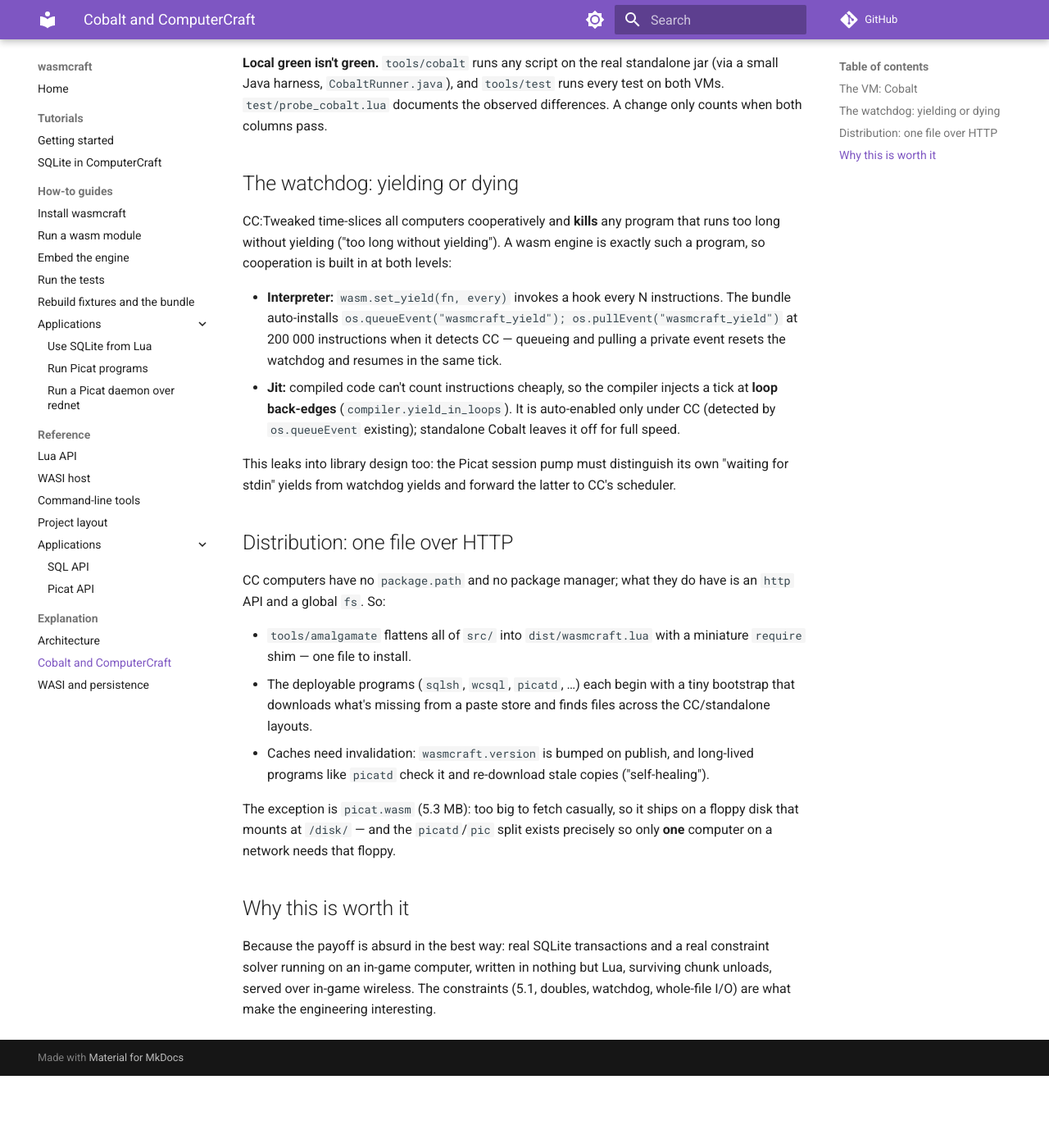
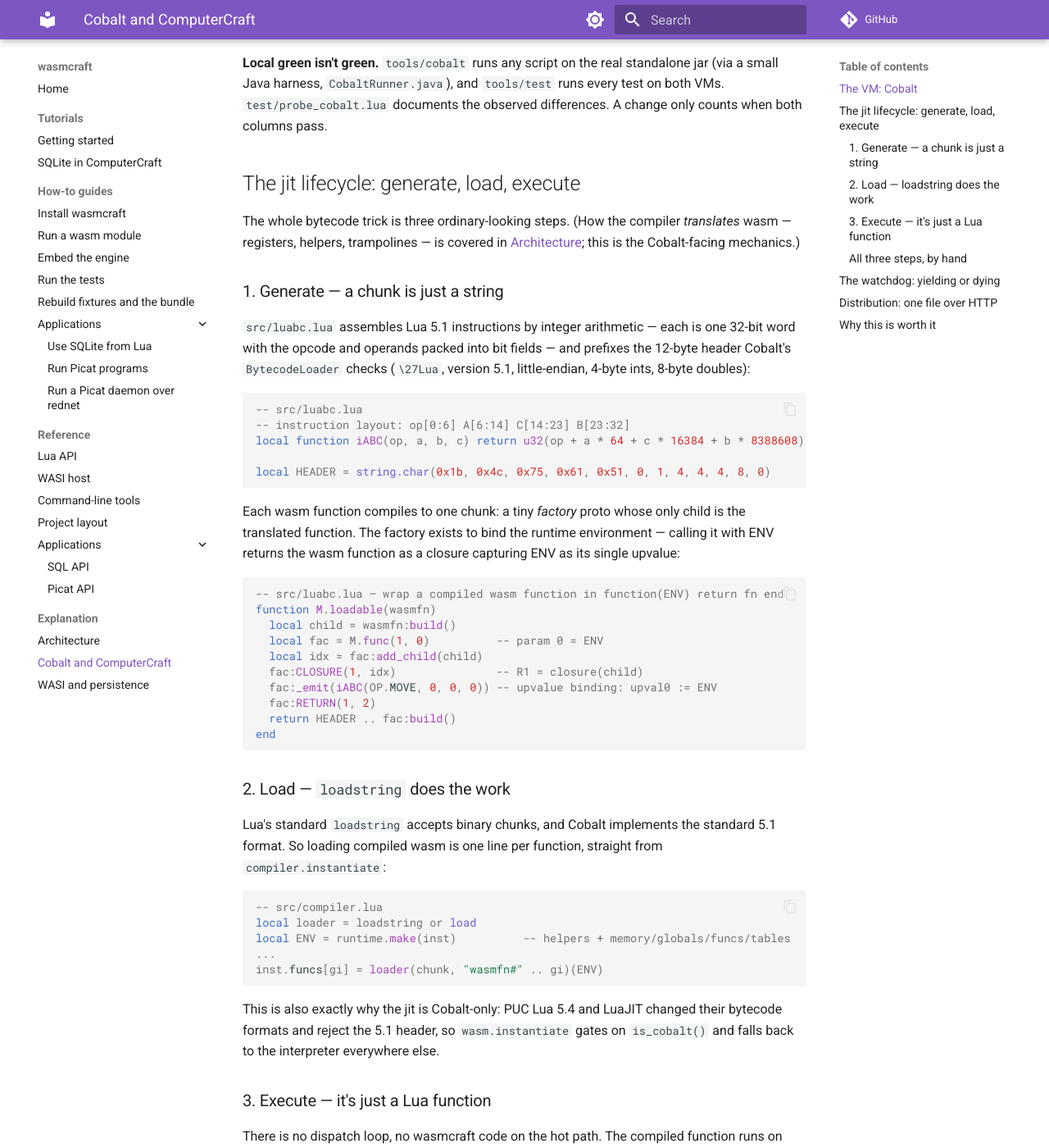
Before and after one commit to r33drichards/wasmcraft, an MkDocs documentation site: the page built from docs/explanation/cobalt-and-computercraft.md, in a window 1280 px wide and 1400 px high, scrolled down 562 px. Shown: the whole window at 82% size. Built offline with MkDocs 1.6.1 and Material for MkDocs 9.7.7, drawn with Linux system fonts in a browser that asks for light colours; comment, search, counter and statistics services are not loaded; before the commit the page ends 1874 px from its top, so only the background shows below that; some of the changed text lies outside the part shown.

Commit message:
docs: bytecode generate/load/execute walkthrough on the Cobalt page
Instruction packing + chunk header, the factory-proto ENV binding,
loadstring-based loading, calls through ENV.funcs, and a hand-driven
end-to-end demo (verified on the standalone Cobalt jar).

Co-Authored-By: Claude Fable 5 <noreply@anthropic.com>

````diff
--- a/docs/explanation/cobalt-and-computercraft.md
+++ b/docs/explanation/cobalt-and-computercraft.md
@@ -25,6 +25,110 @@ LuaJIT changed their bytecode formats.
 standalone jar (via a small Java harness, `CobaltRunner.java`), and
 `tools/test` runs every test on both VMs. `test/probe_cobalt.lua` documents
 the observed differences. A change only counts when both columns pass.
+
+## The jit lifecycle: generate, load, execute
+
+The whole bytecode trick is three ordinary-looking steps. (How the compiler
+*translates* wasm — registers, helpers, trampolines — is covered in
+[Architecture](architecture.md); this is the Cobalt-facing mechanics.)
+
+### 1. Generate — a chunk is just a string
+
+`src/luabc.lua` assembles Lua 5.1 instructions by integer arithmetic — each
+is one 32-bit word with the opcode and operands packed into bit fields —
+and prefixes the 12-byte header Cobalt's `BytecodeLoader` checks
+(`\27Lua`, version 5.1, little-endian, 4-byte ints, 8-byte doubles):
+
+```lua
+-- src/luabc.lua
+-- instruction layout: op[0:6] A[6:14] C[14:23] B[23:32]
+local function iABC(op, a, b, c) return u32(op + a * 64 + c * 16384 + b * 8388608) end
+
+local HEADER = string.char(0x1b, 0x4c, 0x75, 0x61, 0x51, 0, 1, 4, 4, 4, 8, 0)
+```
+
+Each wasm function compiles to one chunk: a tiny *factory* proto whose only
+child is the translated function. The factory exists to bind the runtime
+environment — calling it with ENV returns the wasm function as a closure
+capturing ENV as its single upvalue:
+
+```lua
+-- src/luabc.lua — wrap a compiled wasm function in function(ENV) return fn end
+function M.loadable(wasmfn)
+  local child = wasmfn:build()
+  local fac = M.func(1, 0)          -- param 0 = ENV
+  local idx = fac:add_child(child)
+  fac:CLOSURE(1, idx)               -- R1 = closure(child)
+  fac:_emit(iABC(OP.MOVE, 0, 0, 0)) -- upvalue binding: upval0 := ENV
+  fac:RETURN(1, 2)
+  return HEADER .. fac:build()
+end
+```
+
+### 2. Load — `loadstring` does the work
+
+Lua's standard `loadstring` accepts binary chunks, and Cobalt implements
+the standard 5.1 format. So loading compiled wasm is one line per function,
+straight from `compiler.instantiate`:
+
+```lua
+-- src/compiler.lua
+local loader = loadstring or load
+local ENV = runtime.make(inst)          -- helpers + memory/globals/funcs/tables
+...
+inst.funcs[gi] = loader(chunk, "wasmfn#" .. gi)(ENV)
+```
+
+This is also exactly why the jit is Cobalt-only: PUC Lua 5.4 and LuaJIT
+changed their bytecode formats and reject the 5.1 header, so
+`wasm.instantiate` gates on `is_cobalt()` and falls back to the
+interpreter everywhere else.
+
+### 3. Execute — it's just a Lua function
+
+There is no dispatch loop, no wasmcraft code on the hot path. The compiled
+function runs on Cobalt's own VM; the only seams back into the engine are
+ENV lookups — including wasm `call`, which compiles to an ordinary Lua call
+through `ENV.funcs`:
+
+```lua
+-- src/compiler.lua — wasm `call` becomes GETTABLE + CALL
+fb:GETTABLE(fr, renv, kop(fb:kstr("funcs")))
+fb:GETTABLE(fr, fr, kop(fb:knum(ins.func)))
+for i = 0, na - 1 do fb:MOVE(fr + 1 + i, argbase + i) end
+fb:CALL(fr, na + 1, nr + 1)
+```
+
+### All three steps, by hand
+
+You can drive the pipeline yourself on the standalone Cobalt jar
+(`nix-shell --run "tools/cobalt demo.lua"` from the repo root):
+
+```lua
+package.path = "src/?.lua;" .. package.path
+local decoder  = require("decoder")
+local compiler = require("compiler")
+local runtime  = require("runtime")
+local Memory   = require("memory")
+
+local f = assert(io.open("wasm/add.wasm", "rb"))
+local mod = decoder.load(f:read("*a")); f:close()
+
+-- 1. generate: wasm function -> a Lua 5.1 binary chunk (a string)
+local chunk = compiler.compile_func(mod, 1)
+print(#chunk, chunk:byte(1, 4))   --> 175   27 76 117 97   ("\27Lua")
+
+-- 2. load: Cobalt accepts the chunk; calling the factory binds ENV
+local inst = { funcs = {}, globals = {}, tables = {}, memory = Memory.new(0) }
+local add = loadstring(chunk, "wasmfn#0")(runtime.make(inst))
+
+-- 3. execute: it is just a Lua function now
+print(add(2, 3))                  --> 5
+```
+
+Run the same script under plain `lua` and step 2 fails — Lua 5.4 won't
+load a 5.1 chunk — which is the entire portability story of the jit in one
+error message.
 
 ## The watchdog: yielding or dying
 
````
